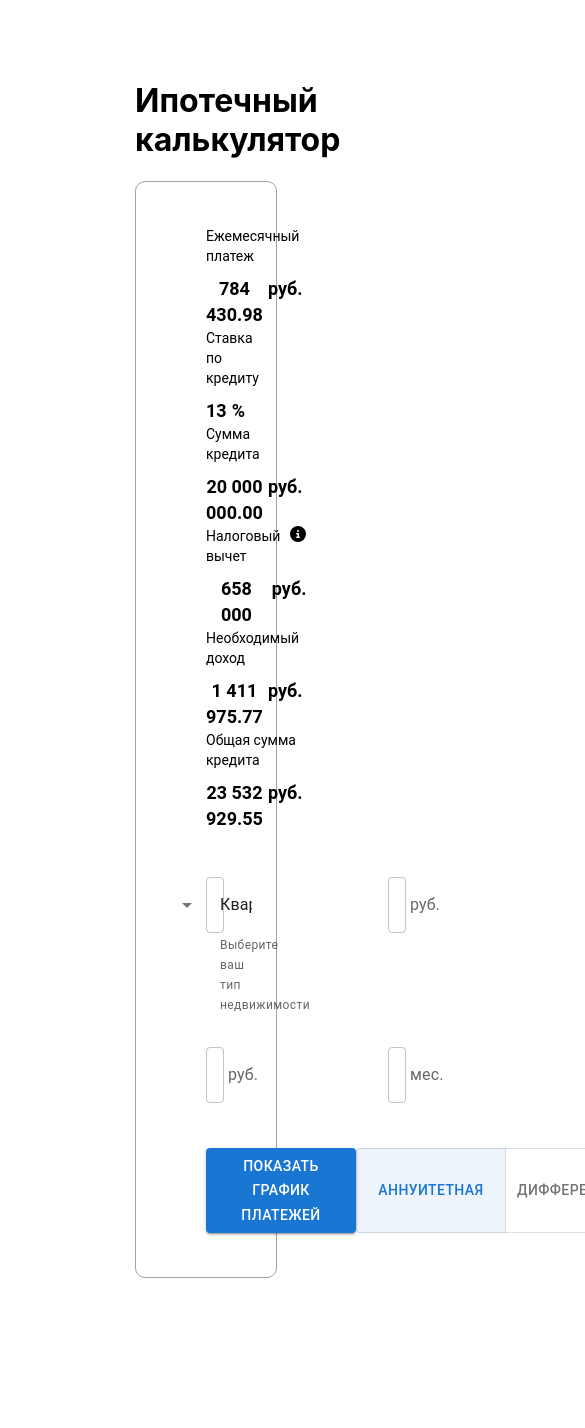
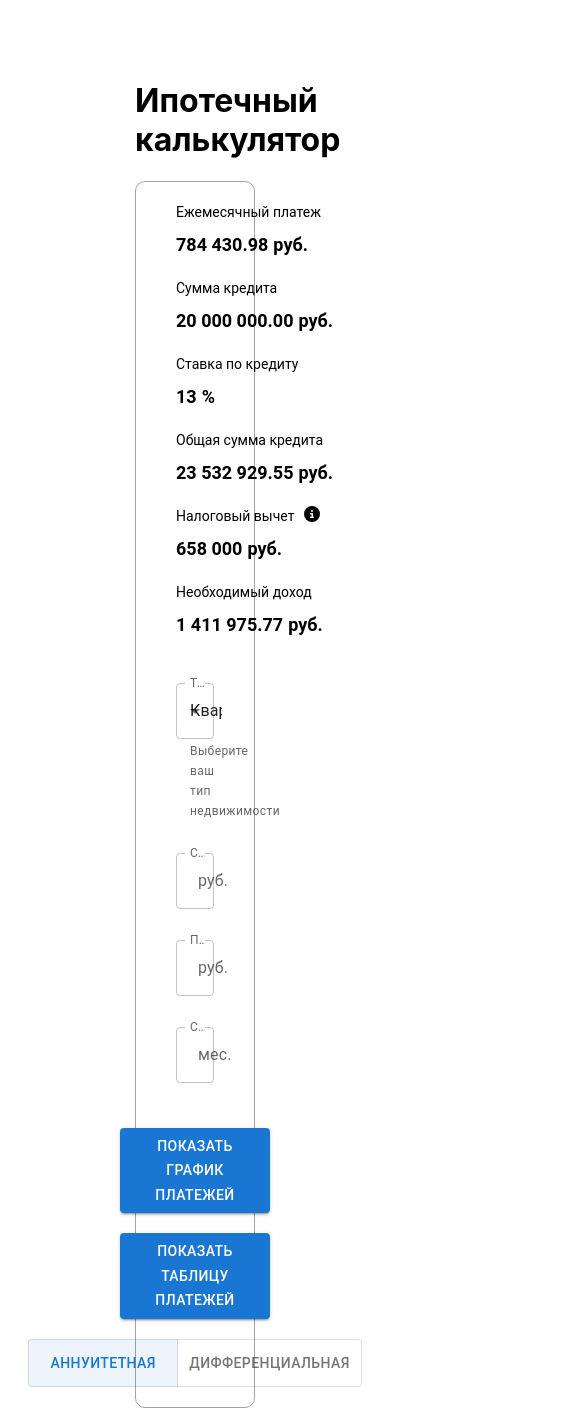
Before and after one commit to MattNovik/ip-calc, a React (Create React App) app: page / in a window 390 px wide. Shown: the top 1428 px of the page, 585 px wide, since content can reach past the window. Before the commit the page ends 1298 px from the top, so only its background shows below. Built offline with nearby package versions, Linux system fonts and the light colour scheme.

Commit message:
check tablet

```diff
--- a/src/components/ButtonComp/index.scss
+++ b/src/components/ButtonComp/index.scss
@@ -1,3 +1,7 @@
 .MuiButton-root {
   max-width: 200px;
+
+  @media (max-width: 1199px) {
+    max-width: none;
+  }
 }
--- a/src/components/Calc/index.js
+++ b/src/components/Calc/index.js
@@ -47,6 +47,8 @@ const Calc = () => {
   const [finalMassFirst, setFinalMass] = useState([]);
   const [table, setTable] = useState(false);
   const [shedule, setShedule] = useState(false);
+  const [typeCred, setTypeCred]  = useState("ann");
+  const [newMainData, setNewMainData] = useState();
 
   const mainData = {finalMassFirst};
 
@@ -69,23 +71,56 @@ const Calc = () => {
     if (getCookie("newCreditTerm") !== '') {
       setCreditTerm(getCookie("newCreditTerm"));
     }
-  }, []);
+  },[]);
 
-  const sheduleDataFunc = (data) => {
+  const sheduleDataFunc = (data, type) => {
+    let newData = new Date();
+    let newYear = newData.getFullYear();
+    let newMonth = newData.getMonth();
+    let month = newMonth;
+
     let shedulePercent = PERCENTLIST[data.goal];
     let sheduleCreditSumm = (data.realEstateCost-data.downPayment);
     let sheduleCreditTerm = data.creditTerm;
 
-    let commonPerc = Math.pow((1 + shedulePercent/12/100), sheduleCreditTerm);
-    let sheduleMonthPay = sheduleCreditSumm*(shedulePercent/12/100 + shedulePercent/12/100/(commonPerc - 1));
     let finalMass = [];
     let i = sheduleCreditTerm;
-    let mainPerc = sheduleMonthPay;
+    let mainPerc;
+    let sheduleMonthPay;
+    if (type === 'dif') {
+      mainPerc = sheduleCreditSumm/sheduleCreditTerm;
 
-    let newData = new Date();
-    let newYear = newData.getFullYear();
-    let newMonth = newData.getMonth();
-    let month = newMonth;
+      while (i > 0) {
+        let percentCredit = sheduleCreditSumm*shedulePercent/100/12;
+        sheduleCreditSumm = sheduleCreditSumm - mainPerc;
+        sheduleMonthPay = mainPerc + percentCredit;
+
+        let nextElem = {};
+        let dateName = `${ MONTHMASS[month] + ' ' + newYear}`;
+
+        if (month === 11) {
+          month = 0;
+          newYear++;
+        } else {
+          month = month + 1;
+        }
+
+        nextElem['rub'] = `${mainPerc.toFixed(2) + ' '}`;
+        nextElem['rubDop'] = `${percentCredit.toFixed(2) + ' '}`;
+        nextElem['name'] = dateName;
+        nextElem['summLeft'] = `${Math.abs(sheduleCreditSumm.toFixed(2)) + ' '}`;
+        nextElem['monthPay'] = `${sheduleMonthPay.toFixed(2) + ' '}`
+
+        finalMass.push(nextElem);
+
+        i--;
+      }
+
+      setFinalMass(finalMass);
+    } else {
+      let commonPerc = Math.pow((1 + shedulePercent/12/100), sheduleCreditTerm);
+      sheduleMonthPay = sheduleCreditSumm*(shedulePercent/12/100 + shedulePercent/12/100/(commonPerc - 1));
+      mainPerc = sheduleMonthPay;
       //let overpayment = sheduleMonthPay * sheduleCreditTerm - sheduleCreditSumm;
 
       while (i > 0) {
@@ -106,7 +141,7 @@ const Calc = () => {
         nextElem['rub'] = `${mainPerc.toFixed(2) + ' '}`;
         nextElem['rubDop'] = `${percentCredit.toFixed(2) + ' '}`;
         nextElem['name'] = dateName;
-      nextElem['summLeft'] = `${sheduleCreditSumm.toFixed(2) + ' '}`;
+        nextElem['summLeft'] = `${Math.abs(sheduleCreditSumm.toFixed(2)) + ' '}`;
         nextElem['monthPay'] = `${sheduleMonthPay.toFixed(2) + ' '}`
 
         finalMass.push(nextElem);
@@ -116,6 +151,7 @@ const Calc = () => {
 
       setFinalMass(finalMass);
     }
+  }
 
   const handleCookie = (data) => {
     for (let key in data) {
@@ -123,14 +159,57 @@ const Calc = () => {
     }
   }
 
-  const callFunc = (data) => {
+  const callFunc = (data, type) => {
     let newPercent = PERCENTLIST[data.goal];
     setCookie("newPercent",newPercent);
     setPercent(newPercent);
+    setNewMainData(data);
 
     let newCreditTerm = data.creditTerm;
     setCookie("newCreditTerm",newCreditTerm);
 
+    let newCreditSumm = (data.realEstateCost-data.downPayment);
+    if (newCreditSumm < 0) {
+      setCookie("newCreditSumm", 0);
+      setCreditSumm(0);
+    } else {
+      setCookie("newCreditSumm",newCreditSumm.toFixed(2).replace(/\B(?=(\d{3})+(?!\d))/g, " "));
+      setCreditSumm(newCreditSumm.toFixed(2).replace(/\B(?=(\d{3})+(?!\d))/g, " "));
+    }
+
+    if (type === "dif") {
+      let mainPerc = newCreditSumm/newCreditTerm;
+      let mainCreditSumm = newCreditSumm;
+      let mainMonthPay;
+      let i = newCreditTerm;
+      let mainFinalMass = [];
+
+      while (i > 0) {
+        let percentCredit = mainCreditSumm*newPercent/100/12;
+        mainCreditSumm = mainCreditSumm - mainPerc;
+        mainMonthPay = mainPerc + percentCredit;
+        mainFinalMass.push(mainMonthPay.toFixed(2));
+
+        i--;
+      }
+
+      if (mainFinalMass[0] < 0 || mainFinalMass[mainFinalMass.length-1] < 0) {
+        setCookie("newMonthPay", 0);
+        setMonthPay(0);
+      } else {
+        setCookie("newMonthPay", `${'от ' + mainFinalMass[0].replace(/\B(?=(\d{3})+(?!\d))/g, " ") + ' руб. до ' + mainFinalMass[mainFinalMass.length-1].replace(/\B(?=(\d{3})+(?!\d))/g, " ")}`);
+        setMonthPay(`${'от ' + mainFinalMass[0].replace(/\B(?=(\d{3})+(?!\d))/g, " ") + ' руб. до ' + mainFinalMass[mainFinalMass.length-1].replace(/\B(?=(\d{3})+(?!\d))/g, " ")}`);
+      }
+
+      let newIncome = (Number(mainFinalMass[0])*1.8);
+      if (newIncome < 0) {
+        setCookie("newIncome",0);
+        setIncome(0);
+      } else {
+        setCookie("newIncome",newIncome.toFixed(2).replace(/\B(?=(\d{3})+(?!\d))/g, " "));
+        setIncome(newIncome.toFixed(2).replace(/\B(?=(\d{3})+(?!\d))/g, " "));
+      }
+    } else {
       let newMonthPay = (data.realEstateCost-data.downPayment)*(percent/12/100 + percent/12/100/(Math.pow((1 + percent/12/100), newCreditTerm) - 1));
       if (newMonthPay < 0) {
         setCookie("newMonthPay", 0);
@@ -149,15 +228,6 @@ const Calc = () => {
         setSummToPay(newSummToPay.toFixed(2).replace(/\B(?=(\d{3})+(?!\d))/g, " "));
       }
 
-    let newCreditSumm = (data.realEstateCost-data.downPayment);
-    if (newCreditSumm < 0) {
-      setCookie("newCreditSumm", 0);
-      setCreditSumm(0);
-    } else {
-      setCookie("newCreditSumm",newCreditSumm.toFixed(2).replace(/\B(?=(\d{3})+(?!\d))/g, " "));
-      setCreditSumm(newCreditSumm.toFixed(2).replace(/\B(?=(\d{3})+(?!\d))/g, " "));
-    }
-
       let newIncome = (Number(newMonthPay)*1.8);
       if (newIncome < 0) {
         setCookie("newIncome",0);
@@ -166,14 +236,16 @@ const Calc = () => {
         setCookie("newIncome",newIncome.toFixed(2).replace(/\B(?=(\d{3})+(?!\d))/g, " "));
         setIncome(newIncome.toFixed(2).replace(/\B(?=(\d{3})+(?!\d))/g, " "));
       }
+    }
 
     handleCookie(data);
-    sheduleDataFunc(data);
+    sheduleDataFunc(data, type);
     Object.assign(mainData, data);
   } // передаю функцию в компоннет FormCalc для расчетов и получения данных
 
   const toggleFunc = (data) => {
-    console.log(data);
+    setTypeCred(data);
+    callFunc(newMainData, data);
   } // передаю функцию в компоннент TogglesComp для получения значения
 
   return (
@@ -185,17 +257,17 @@ const Calc = () => {
         <div className="calc__block">
           <div className="calc__info">
             <InfoPoint name="Ежемесячный платеж" count={monthPay} type="руб."/>
+            <InfoPoint name="Сумма кредита"  count={creditSumm} type="руб." />
             <InfoPoint name="Ставка по кредиту"  count={percent} type="%" />
-            <InfoPoint name="Сумма кредита"  count={creditSumm} type="руб." />
+            <InfoPoint name="Общая сумма кредита"  count={summToPay} type="руб." />
             <InfoPoint name="Налоговый вычет"  count={taxes} type="руб." circleInfo="true" hintText="Some info more info about this point" />
             <InfoPoint name="Необходимый доход"  count={income} type="руб." />
-            <InfoPoint name="Общая сумма кредита"  count={summToPay} type="руб." />
           </div>
-          <FormCalc onSubmitParent={callFunc}/>
+          <FormCalc onSubmitParent={callFunc} typeCredit={typeCred}/>
           <div className="buttons-wrapper">
             <ButtonComp name="Показать график платежей" func={() => setShedule(true)} />
+            <ButtonComp name="Показать таблицу платежей" func={() => setTable(true)} />
             <TogglesComp toggleFunc={toggleFunc}/>
-            <ButtonComp name="Показать таблицу платежей" func={() => setTable(true)} />
           </div>
         </div>
       </div>
--- a/src/components/Calc/index.scss
+++ b/src/components/Calc/index.scss
@@ -12,16 +12,27 @@
     padding: 44px 70px;
     border: 1px solid #A3A3A3;
     border-radius: 10px;
+
+    @media (max-width: 1199px) {
+      padding: 20px 40px;
+    }
   }
 
   &__info {
-    display: flex;
-    justify-content: flex-start;
+    display: grid;
+    grid-template-columns: repeat(3, minmax(100px, max-content));
+    grid-template-rows: 1fr 1fr ;
     flex-wrap: wrap;
+    row-gap: 20px;
     column-gap: 40px;
     font-family: 'Roboto', 'Arial', sans-serif;
     font-style: normal;
     color: #000000;
+
+    @media (max-width: 1024px) {
+      grid-template-columns: 1fr;
+      grid-template-rows: auto;
+    }
   }
 
   .buttons-wrapper {
@@ -29,6 +40,28 @@
     justify-content: space-between;
     width: 100%;
 
+    &:first-child {
+      order: 1;
+    }
+
+    &:last-child {
+      order: 2;
+    }
+
+    @media (max-width: 1199px) {
+      flex-direction: column;
+      align-items: center;
+      row-gap: 20px;
+
+      &:first-child {
+        order: 1;
+      }
+
+      &:last-child {
+        order: 3;
+      }
+    }
+
     button {
       min-width: 150px;
     }
--- a/src/components/FormCalc/index.js
+++ b/src/components/FormCalc/index.js
@@ -6,7 +6,7 @@ import FormInputDropdown from "../FormInputDropdown";
 import TextFieldInput from "../TextFieldInput";
 import debounce from 'debounce'
 
-const FormCalc = ({onSubmitParent}) => {
+const FormCalc = ({onSubmitParent, typeCredit}) => {
   const { handleSubmit, getValues, control, formState: { errors }} = useForm({mode: 'all', reValidateMode: 'onBlur',});
   const [mainData, setMainData] = useState({});
   const [cookies, setCookie] = useCookies([]);
@@ -80,7 +80,7 @@ const FormCalc = ({onSubmitParent}) => {
       }
 
       setMainData(mainData => Object.assign(mainData, values));
-      onSubmitParent(mainData);
+      onSubmitParent(mainData,typeCredit);
       handleCookie(mainData);
     }
   } // сбор данных, сохрание cookies и запуск данных дальше в доч. комп (f.onSybmitParent)
--- a/src/components/FormCalc/index.scss
+++ b/src/components/FormCalc/index.scss
@@ -11,6 +11,14 @@
     grid-template-rows: auto;
     column-gap: 182px;
     row-gap: 31px;
+
+    @media (max-width: 1199px) {
+      column-gap: 50px;
+    }
+
+    @media (max-width: 1024px) {
+      grid-template-columns: 1fr;
+    }
   }
 }
 
--- a/src/components/InfoPont/index.scss
+++ b/src/components/InfoPont/index.scss
@@ -2,6 +2,10 @@
   display: flex;
   flex-direction: column;
   row-gap: 10px;
+
+  @media (max-width: 1024px) {
+    width: max-content;
+  }
 
   &__hint {
     position: absolute;
@@ -15,6 +19,10 @@
     opacity: 0;
     visibility: hidden;
     transition: all .3s;
+  }
+
+  &__counts {
+    white-space: nowrap;
   }
 
   &__wrapper-name {
```
Lines whose indentation alone changed are shown as unchanged.
